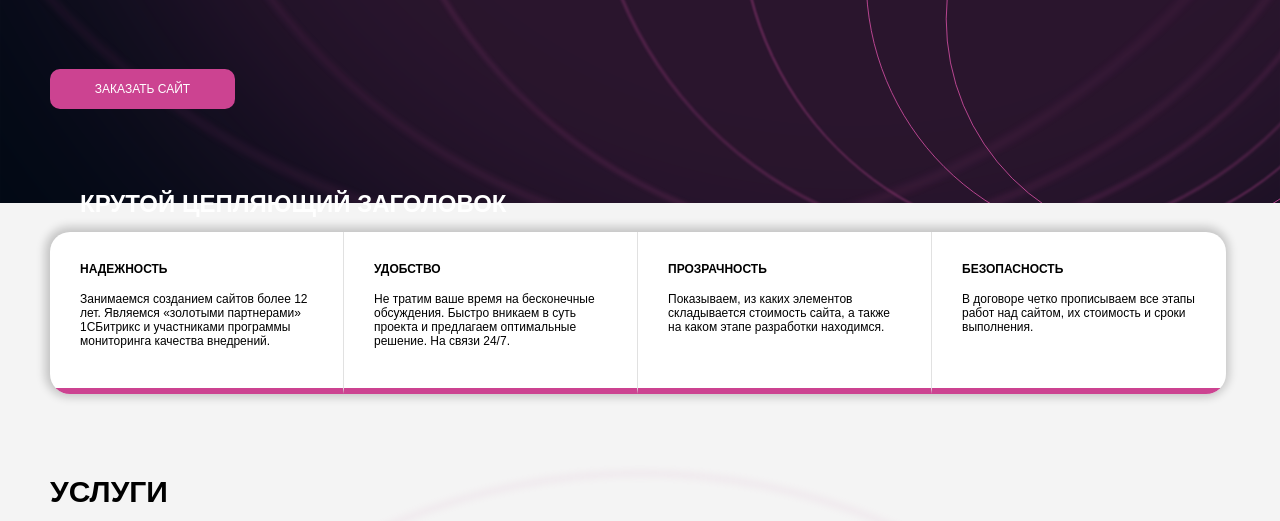
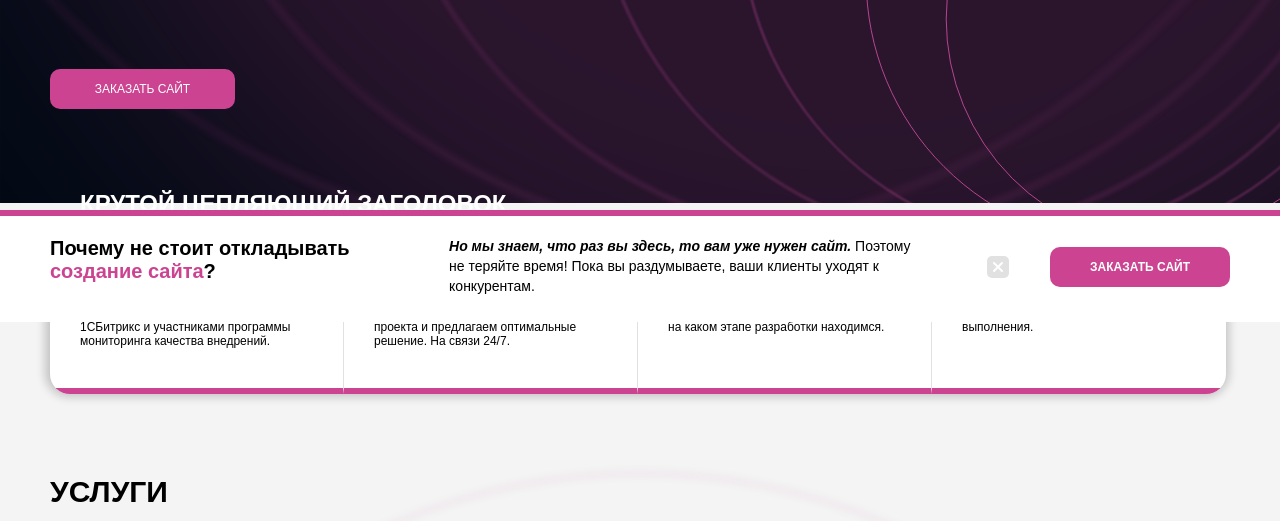
Before and after one commit to avzakhman/Sale_Media_Project, a PHP site: page / in a window 1280 px wide; the page is wider, and only the part inside the window is pictured. Shown: the part 478-999 px from the top of that part. Run offline with PHP 8.4, Linux system fonts and the light colour scheme; style sheets or scripts are compiled from the project's sources.

Commit message:
banner fixed

```diff
--- a/src/sass/blocks/_banner.scss
+++ b/src/sass/blocks/_banner.scss
@@ -1,6 +1,11 @@
 .banner {
-    position: relative;
+    position: fixed;
+    z-index: 10;
+    bottom: 0px;
+    width: 100%;
     border-top: 6px solid $accent;
+    background-color: #fff;
+
     &__wrapper {
         display: flex;
         justify-content: space-between;
```
Also changed, not shown: dist/css/style.min.css.
